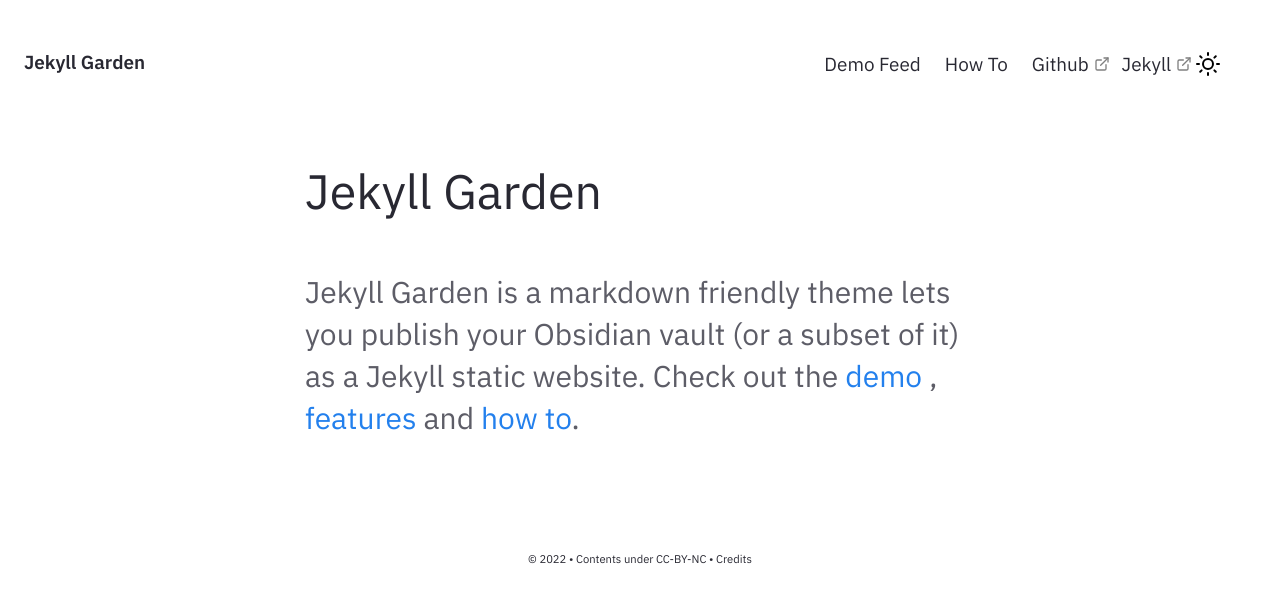
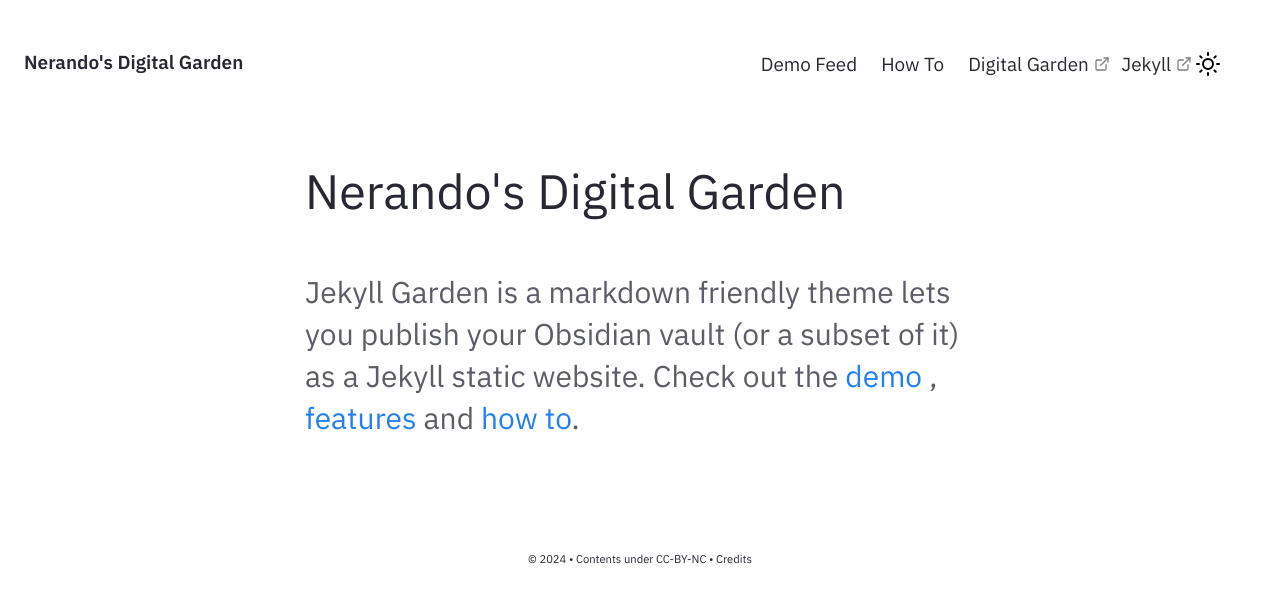
Before and after one commit to Nerajno/digital_garden, a Jekyll site: the page built from pages/index.md, in a window 1280 px wide. Shown: the top 603 px of the page. Built offline with Jekyll 4.4.1, drawn with Linux system fonts in a browser that asks for light colours.

Commit message:
small edits

```diff
--- a/_config.yml
+++ b/_config.yml
@@ -27,10 +27,10 @@ baseurl: ""
 
 # Website Header, Description, Footer year and text.
 # If you are deleting this, make sure you remove it from HTML files too
-heading: Jekyll Garden # Change this
-content: Obsidian ready Jekyll Theme
+heading: Nerando's Digital  Garden # Change this
+content: A roaming space for my tech thoughts, ideas and projects under construction.
 copyright:
-  year: © 2022
+  year: © 2024
   msg: Contents under CC-BY-NC
 
 # Set title and content for private & broken link tooltop
--- a/_includes/Nav.html
+++ b/_includes/Nav.html
@@ -59,8 +59,8 @@
         <a href="../post/how-to" class="navbar-item">
           How To
         </a>
-        <a href="https://github.com/Jekyll-Garden/jekyll-garden.github.io" target="_blank" class="navbar-item">
-          Github
+        <a href="https://nerajnodigitalgarden.netlify.app/" target="_blank" class="navbar-item">
+          Digital Garden
         </a>
         <a href="https://jekyllrb.com/" target="_blank" class="navbar-item">
           Jekyll
```
